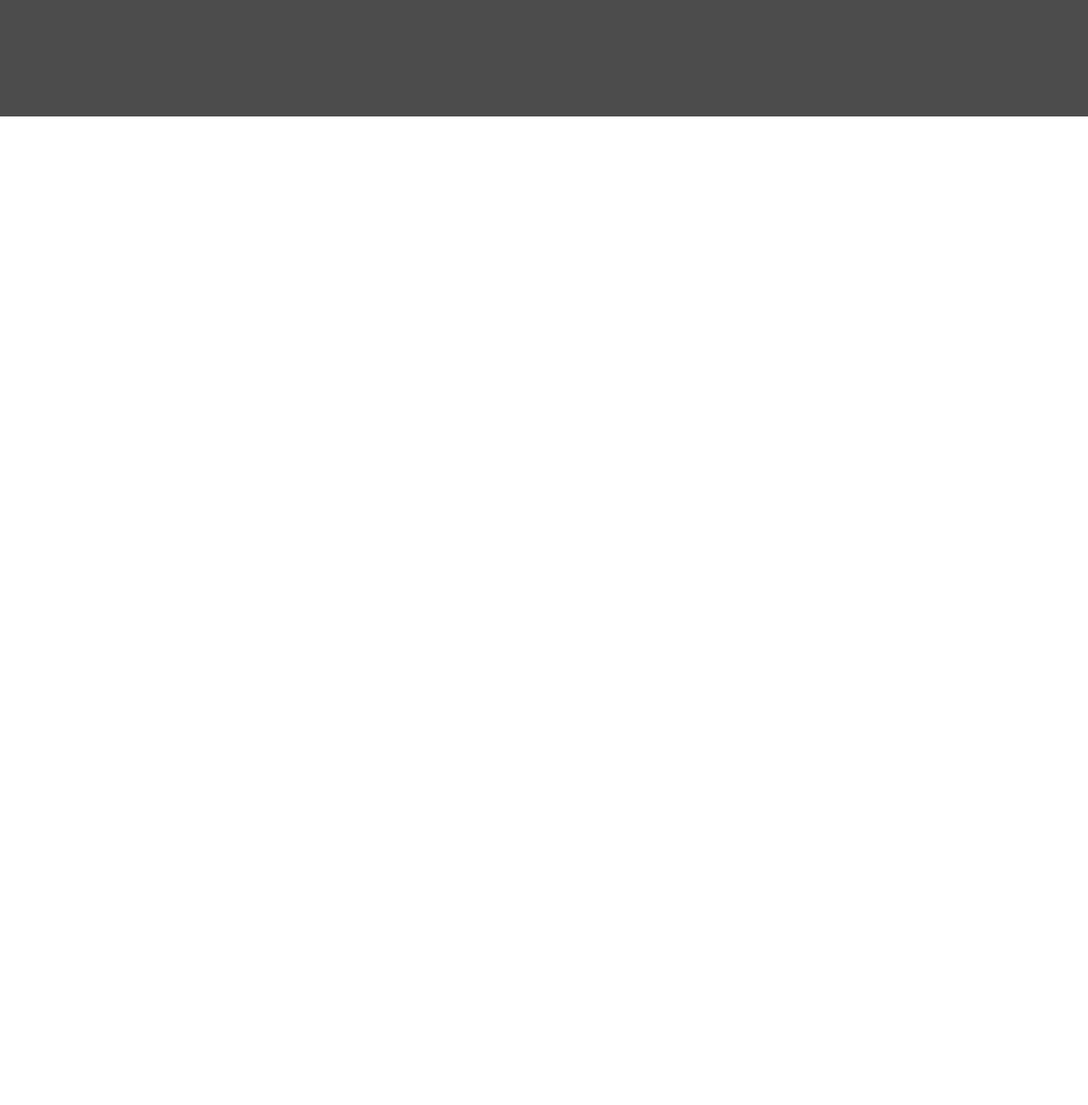
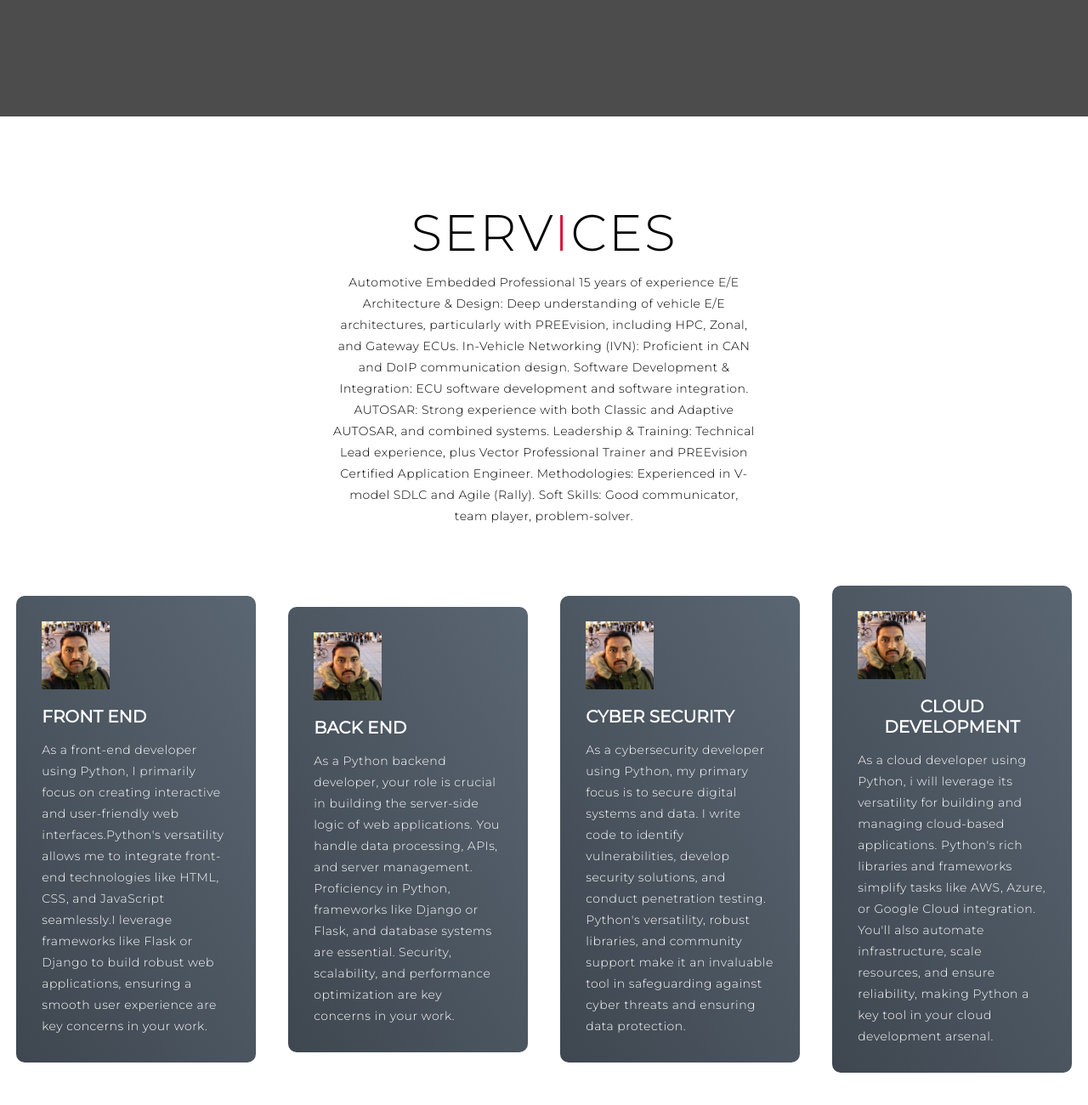
Before and after one commit to sagarshitole707/GitHub-Portfolio, a plain HTML site: page index.html in a window 1280 px wide. Shown: the part 676-1976 px from the top of the page at 85% size. Before the commit the page ends 813 px from the top, so only its background shows below. Drawn offline with Linux system fonts and the light colour scheme.

Commit message:
Update index.html
Added Service Section

```diff
--- a/index.html
+++ b/index.html
@@ -47,3 +47,57 @@
     </div>
   </section>
   <!-- End Hero Section  -->
+
+    <!-- Service Section -->
+  <section id="services">
+    <div class="services container">
+      <div class="service-top">
+        <h1 class="section-title">Serv<span>i</span>ces</h1>
+        <p>Automotive Embedded Professional 15 years of experience
+E/E Architecture & Design: Deep understanding of vehicle E/E architectures, particularly with PREEvision, including HPC, Zonal, and Gateway ECUs.
+In-Vehicle Networking (IVN): Proficient in CAN and DoIP communication design.
+Software Development & Integration: ECU software development and software integration.
+AUTOSAR: Strong experience with both Classic and Adaptive AUTOSAR, and combined systems.
+Leadership & Training: Technical Lead experience, plus Vector Professional Trainer and PREEvision Certified Application Engineer.
+Methodologies: Experienced in V-model SDLC and Agile (Rally).
+Soft Skills: Good communicator, team player, problem-solver.</p>
+      </div>
+      <div class="service-bottom">
+        <div class="service-item">
+          <div class="icon"><img src="./Img/Selfie_Sagar.jpg" /></div>
+          <h2>Front End</h2>
+          <p>As a front-end developer using Python, I primarily focus on creating interactive and
+            user-friendly web interfaces.Python's versatility allows me to integrate front-end
+            technologies like HTML, CSS, and JavaScript seamlessly.I leverage frameworks like Flask or Django to build robust web applications,
+            ensuring a smooth user experience are key concerns in your work.
+            </p>
+        </div>
+        <div class="service-item">
+          <div class="icon"><img src="./Img/Selfie_Sagar.jpg" /></div>
+          <h2>Back End</h2>
+          <p>As a Python backend developer, your role is crucial in building the server-side logic of web applications.
+             You handle data processing, APIs, and server management. Proficiency in Python,
+             frameworks like Django or Flask, and database systems are essential.
+             Security, scalability, and performance optimization are key concerns in your work.
+          </p>
+        </div>
+        <div class="service-item">
+          <div class="icon"><img src="./Img/Selfie_Sagar.jpg" /></div>
+          <h2>Cyber Security</h2>
+          <p>As a cybersecurity developer using Python, my primary focus is to
+             secure digital systems and data. I write code to identify vulnerabilities,
+             develop security solutions, and conduct penetration testing. Python's versatility, robust libraries,
+             and community support make it an invaluable tool in safeguarding against cyber threats and ensuring data protection.</p>
+        </div>
+        <div class="service-item">
+          <div class="icon"><img src="./Img/Selfie_Sagar.jpg" /></div>
+          <h2>cloud development</h2>
+          <p>As a cloud developer using Python, i will leverage its versatility for building and managing cloud-based applications.
+             Python's rich libraries and frameworks simplify tasks like AWS, Azure, or Google Cloud integration.
+             You'll also automate infrastructure, scale resources, and ensure reliability,
+             making Python a key tool in your cloud development arsenal.</p>
+        </div>
+      </div>
+    </div>
+  </section>
+  <!-- End Service Section -->
```
